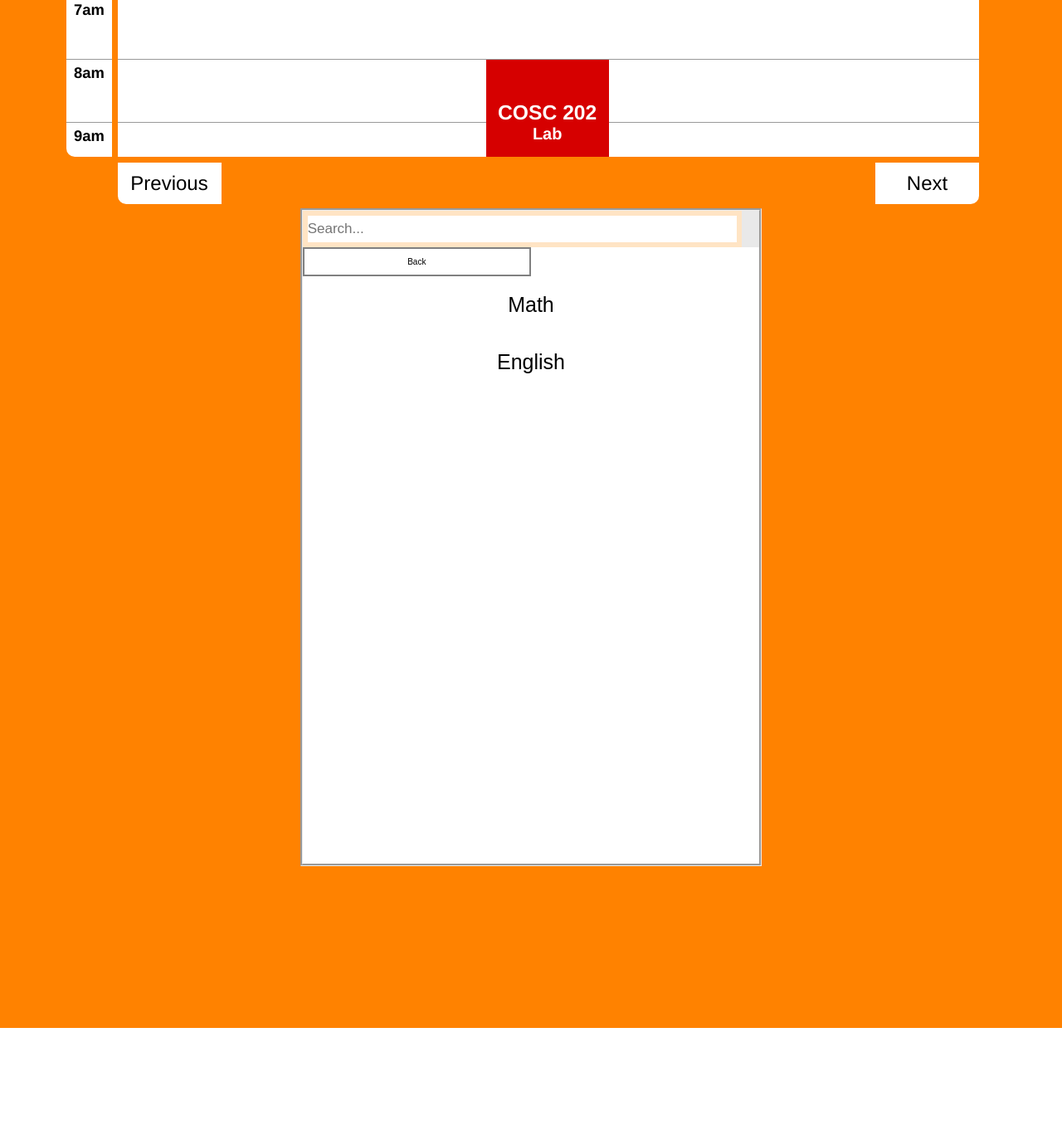
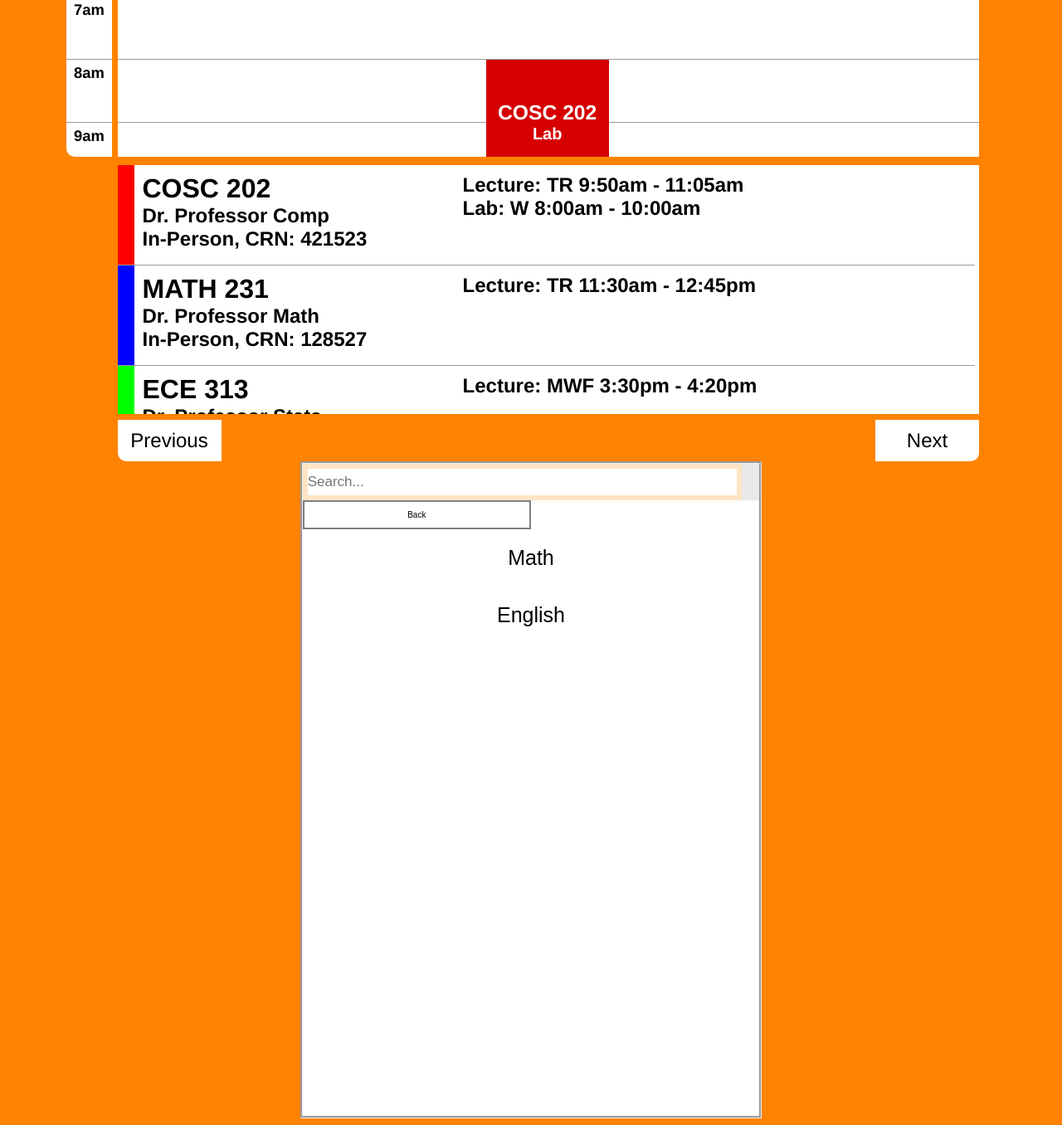
Before and after one commit to jovanyoshioka/Vari, a PHP site: page /pages/landing.php in a window 1280 px wide. Shown: the part 660-2016 px from the top of the page at 83% size. Before the commit the page ends 1899 px from the top, so only its background shows below. Run offline with PHP 8.4, Linux system fonts and the light colour scheme.

Commit message:
Completed front-end of classes overview interface.

```diff
--- a/css/global.css
+++ b/css/global.css
@@ -6,7 +6,7 @@ body {
   background-color: #ff8200;
 }
 
-h1 {
+h1, h2 {
   margin: 0;
   padding: 0;
   color: #ffffff;
--- a/php/component1.php
+++ b/php/component1.php
@@ -69,6 +69,62 @@
         <div></div>
       </div>
 
+      <!-- Overview of Classes -->
+      <div class="overview">
+        <div>
+          <!-- Color code -->
+          <section style="background-color:red;"></section>
+          <section>
+            <h1>COSC 202</h1>
+            <h2>Dr. Professor Comp</h2>
+            <h2>In-Person, CRN: 421523</h2>
+          </section>
+          <section>
+            <h2>Lecture: TR 9:50am - 11:05am</h2>
+            <h2>Lab: W 8:00am - 10:00am</h2>
+          </section>
+          <section>
+            <button>
+              <i class="fas fa-times"></i>
+            </button>
+          </section>
+        </div>
+        <div>
+          <!-- Color code -->
+          <section style="background-color:blue;"></section>
+          <section>
+            <h1>MATH 231</h1>
+            <h2>Dr. Professor Math</h2>
+            <h2>In-Person, CRN: 128527</h2>
+          </section>
+          <section>
+            <h2>Lecture: TR 11:30am - 12:45pm</h2>
+          </section>
+          <section>
+            <button>
+              <i class="fas fa-times"></i>
+            </button>
+          </section>
+        </div>
+        <div>
+          <!-- Color code -->
+          <section style="background-color:lime;"></section>
+          <section>
+            <h1>ECE 313</h1>
+            <h2>Dr. Professor Stats</h2>
+            <h2>In-Person, CRN: 912679</h2>
+          </section>
+          <section>
+            <h2>Lecture: MWF 3:30pm - 4:20pm</h2>
+          </section>
+          <section>
+            <button>
+              <i class="fas fa-times"></i>
+            </button>
+          </section>
+        </div>
+      </div>
+
       <!-- Previous/Next Variation Buttons and Variation Numbers -->
       <footer>
         <button>
--- a/php/component1css.php
+++ b/php/component1css.php
@@ -2,18 +2,11 @@
 
   echo '
     <style>
-      :root {
-        --axisSize: 55px;
-        --axisMargin: 6.5px;
-        --gridUnitHeight: 70px;
-      }
-
       div.schedule-container {
         width: 1100px;
-        height: calc(783.5px + var(--axisSize) + var(--axisMargin));
         margin-right: 20px;
         display: inline-block;
-    }
+      }
 
       /* Days of Week */
       div.schedule-container div.days {
@@ -39,8 +32,8 @@
       /* Times */
       div.schedule-container div.times {
         width: var(--axisSize);
-        height: 725px;
-        float: left;
+        height: var(--gridHeight);
+        margin-right: var(--axisMargin);
         border-radius: 10px 0 0 10px;
         display: inline-block;
         background-color: #ffffff;
@@ -60,7 +53,7 @@
       /* Grid/Classes */
       div.schedule-container div.grid {
         width: calc(100% - (var(--axisSize) + var(--axisMargin)));
-        height: 725px;
+        height: var(--gridHeight);
         margin-bottom: 7.5px;
         float: right;
         position: relative;
@@ -87,11 +80,6 @@
         color: #ffffff;
         transition: background-color 0.25s, opacity 0.25s;
       }
-      div.schedule-container div.grid button h1,
-      div.schedule-container div.grid button h2 {
-        margin: 0;
-        padding: 0;
-      }
       /* Class Title */
       div.schedule-container div.grid button h1 {
         font-size: 1.85em;
@@ -99,6 +87,43 @@
       /* Class Type (e.g., Lecture, Lab, etc.) */
       div.schedule-container div.grid button h2 {
         font-size: 1.5em;
+      }
+
+      /* Overview of Classes */
+      div.schedule-container div.overview {
+        width: calc(100% - (var(--axisSize) + var(--axisMargin)));
+        height: 300px;
+        margin: var(--axisMargin) 0 var(--axisMargin) calc(var(--axisSize) + var(--axisMargin));
+        background-color: #ffffff;
+        text-align: left;
+        overflow: auto;
+      }
+      div.schedule-container div.overview div section {
+        min-height: 100px;
+        padding: 10px;
+        display: inline-block;
+        float: left;
+        clear: none;
+        border-bottom: 1px solid #999999;
+      }
+      div.schedule-container div.overview div section:nth-of-type(2) { width: calc((100% - 100px - 60px) / 3 * 1.25); }
+      div.schedule-container div.overview div section:nth-of-type(3) { width: calc((100% - 100px - 60px) / 3 * 1.75); }
+      div.schedule-container div.overview div section:nth-of-type(4) { width: 75px; display: flex; justify-content: center; align-items: center; }
+      div.schedule-container div.overview div section h1,
+      div.schedule-container div.overview div section h2 {
+        color: #000000;
+      }
+      div.schedule-container div.overview div section h1 {
+        font-size: 2em;
+      }
+      /* Remove Button */
+      div.schedule-container div.overview div section:nth-of-type(4) button {
+        font-size: 2.5em;
+        background-color: transparent !important;
+        color: #000000;
+      }
+      div.schedule-container div.overview div section:nth-of-type(4) button:hover {
+        color: #444444;
       }
 
       /* Previous/Next Variation Buttons and Variation Numbers */
```
